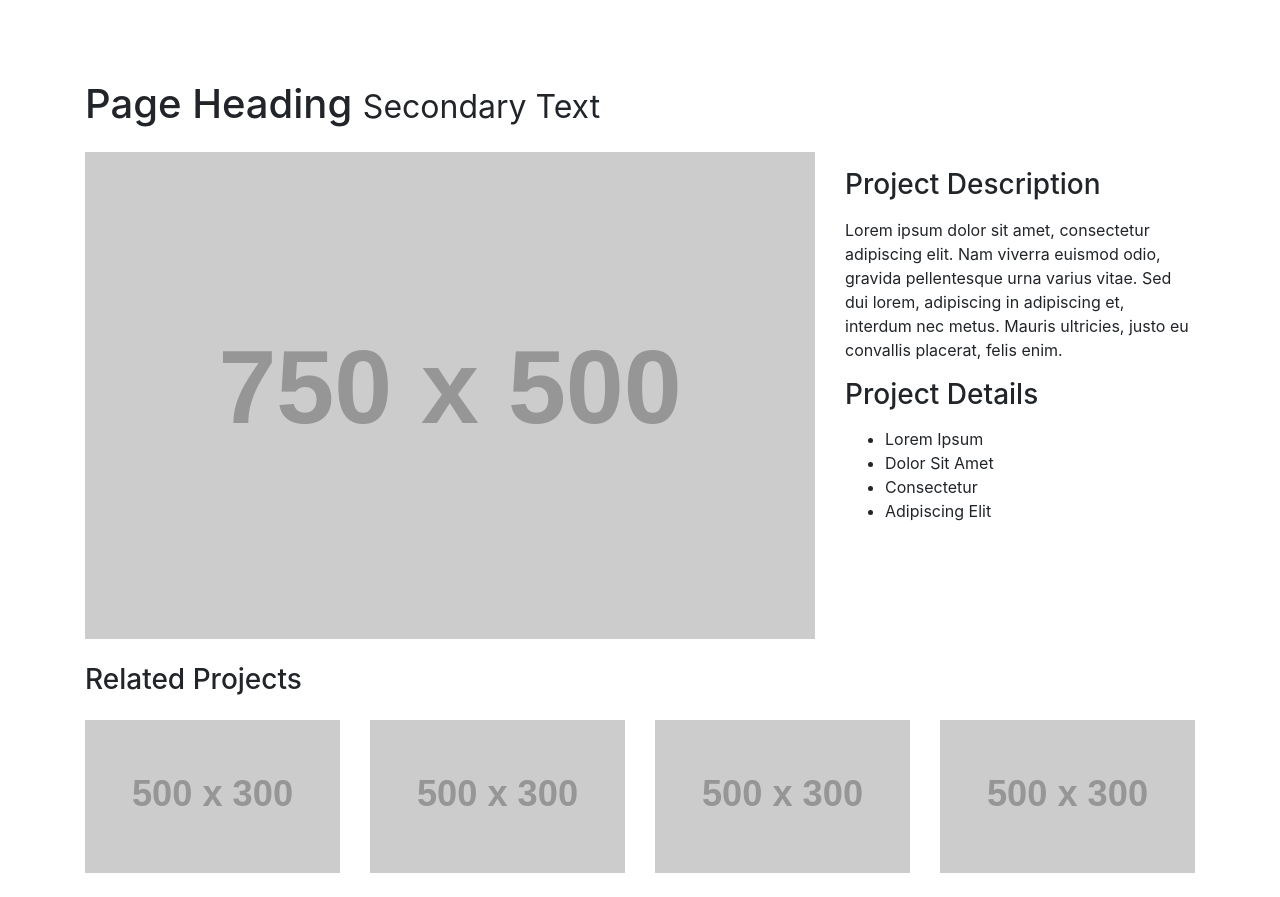
After one commit to andrewdempsey2018/The-Widget-Shop, a Django app: template widget/templates/widget/detail.html in a window 1280 px wide. The commit adds this page. Run offline with Django 3.2, Linux system fonts and the light colour scheme; the template is opened without the code that fills it, so the values that code supplies are empty; grey boxes labelled with a size stand in for pictures from a placeholder-image service; some libraries are stand-ins or nearby versions.

Commit message:
Added detail page

```diff
--- /dev/null
+++ b/templates/base.html
@@ -0,0 +1,27 @@
+{% load static %}
+<!DOCTYPE html>
+<html lang="en">
+
+<head>
+    <meta charset="utf-8">
+    <meta name="viewport" content="width=device-width, initial-scale=1, shrink-to-fit=no">
+    <meta name="description" content="">
+    <meta name="author" content="">
+
+    <title>The Widget Shop</title>
+
+    <!-- Bootstrap core CSS -->
+    <link href="{% static 'vendor/bootstrap/css/bootstrap.min.css' %}" rel="stylesheet">
+
+    <!-- Custom styles for this template -->
+    <link href="{% static 'css/shop-homepage.css' %}" rel="stylesheet">
+
+</head>
+
+<body>
+    {%block content%}
+    {%endblock%}
+
+</body>
+
+</html>
--- /dev/null
+++ b/widget/templates/widget/detail.html
@@ -0,0 +1,72 @@
+{%extends 'base.html'%}
+
+{%block content%}
+
+<!-- Page Content -->
+<div class="container">
+
+    <!-- Portfolio Item Heading -->
+    <h1 class="my-4">Page Heading
+        <small>Secondary Text</small>
+    </h1>
+
+    <!-- Portfolio Item Row -->
+    <div class="row">
+
+        <div class="col-md-8">
+            <img class="img-fluid" src="http://placehold.it/750x500" alt="">
+        </div>
+
+        <div class="col-md-4">
+            <h3 class="my-3">Project Description</h3>
+            <p>Lorem ipsum dolor sit amet, consectetur adipiscing elit. Nam viverra euismod odio, gravida pellentesque
+                urna varius vitae. Sed dui lorem, adipiscing in adipiscing et, interdum nec metus. Mauris ultricies,
+                justo eu convallis placerat, felis enim.</p>
+            <h3 class="my-3">Project Details</h3>
+            <ul>
+                <li>Lorem Ipsum</li>
+                <li>Dolor Sit Amet</li>
+                <li>Consectetur</li>
+                <li>Adipiscing Elit</li>
+            </ul>
+        </div>
+
+    </div>
+    <!-- /.row -->
+
+    <!-- Related Projects Row -->
+    <h3 class="my-4">Related Projects</h3>
+
+    <div class="row">
+
+        <div class="col-md-3 col-sm-6 mb-4">
+            <a href="#">
+                <img class="img-fluid" src="http://placehold.it/500x300" alt="">
+            </a>
+        </div>
+
+        <div class="col-md-3 col-sm-6 mb-4">
+            <a href="#">
+                <img class="img-fluid" src="http://placehold.it/500x300" alt="">
+            </a>
+        </div>
+
+        <div class="col-md-3 col-sm-6 mb-4">
+            <a href="#">
+                <img class="img-fluid" src="http://placehold.it/500x300" alt="">
+            </a>
+        </div>
+
+        <div class="col-md-3 col-sm-6 mb-4">
+            <a href="#">
+                <img class="img-fluid" src="http://placehold.it/500x300" alt="">
+            </a>
+        </div>
+
+    </div>
+    <!-- /.row -->
+
+</div>
+<!-- /.container -->
+
+{%endblock%}
```
Also changed, not shown: templates/index.html (+3 -20 lines).
